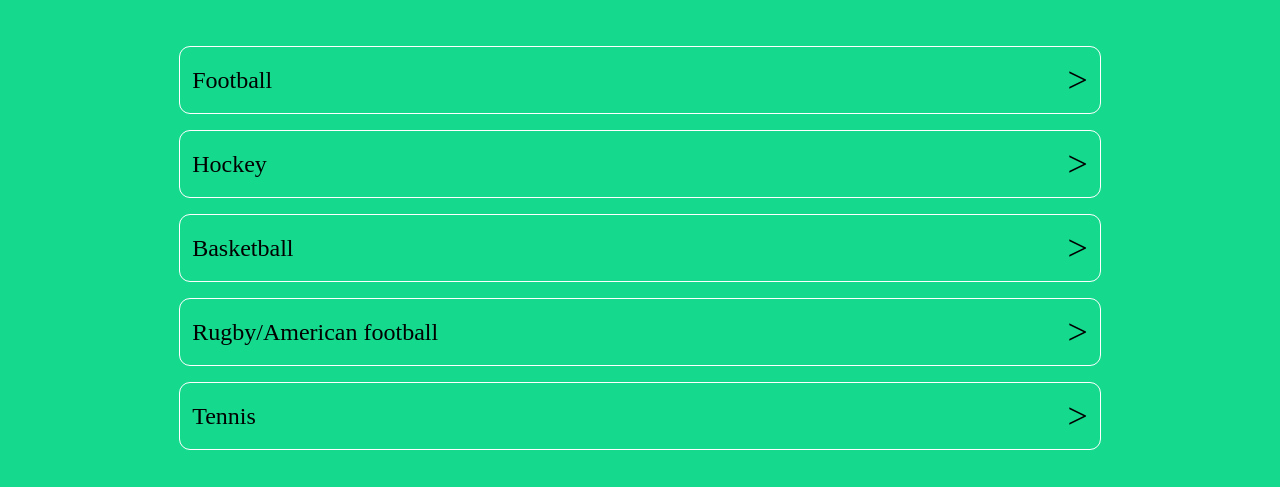
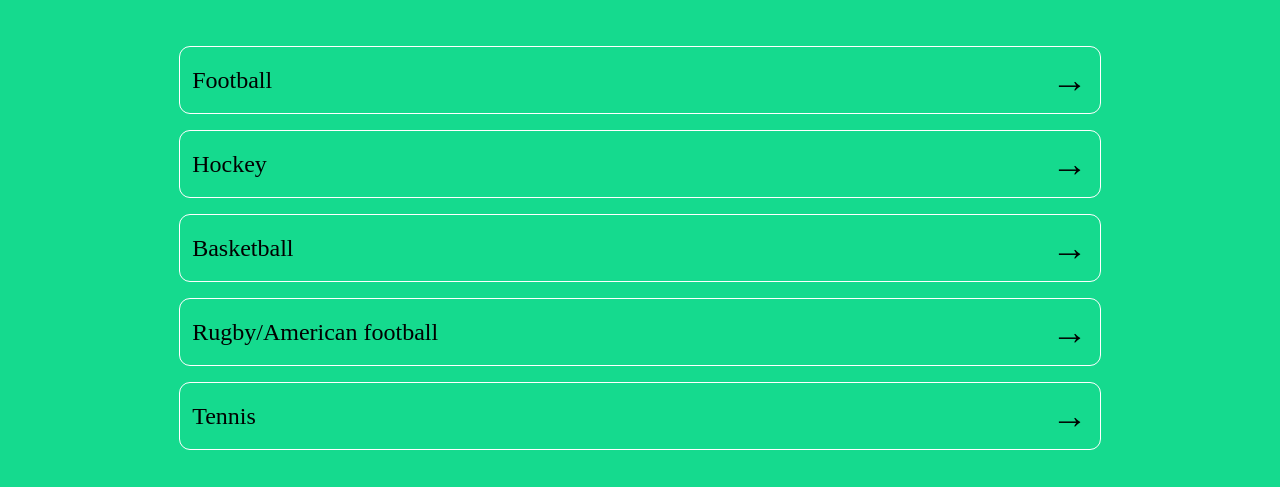
Before and after one commit to RinalinDS/sportsleagueapp, a React (Create React App) app: page / in a window 1280 px wide. Both pictures are taken after a click on the button "Login". Shown: the part 215-702 px from the top of the page. Built offline with nearby package versions, Linux system fonts and the light colour scheme.

Commit message:
refactor: html entity

```diff
--- a/src/components/Categories/Category/Category.tsx
+++ b/src/components/Categories/Category/Category.tsx
@@ -18,7 +18,7 @@ export const Category: FC<CategoryProps> = ({name, icon, subCategories}) => {
     return (
         <div className={styles.categoryContainer}>
             <div className={styles.categoryTitle} onClick={onDivCLickHandler}>
-                <span>{name}</span><span> {'>'} </span>
+                <span>{name}</span><span>{isVisible ? <>&darr;</> : <>&rarr;</>}</span>
             </div>
             {isVisible && <ul className={styles.subCategory}>
                 {subCategories.map(m =>
```
